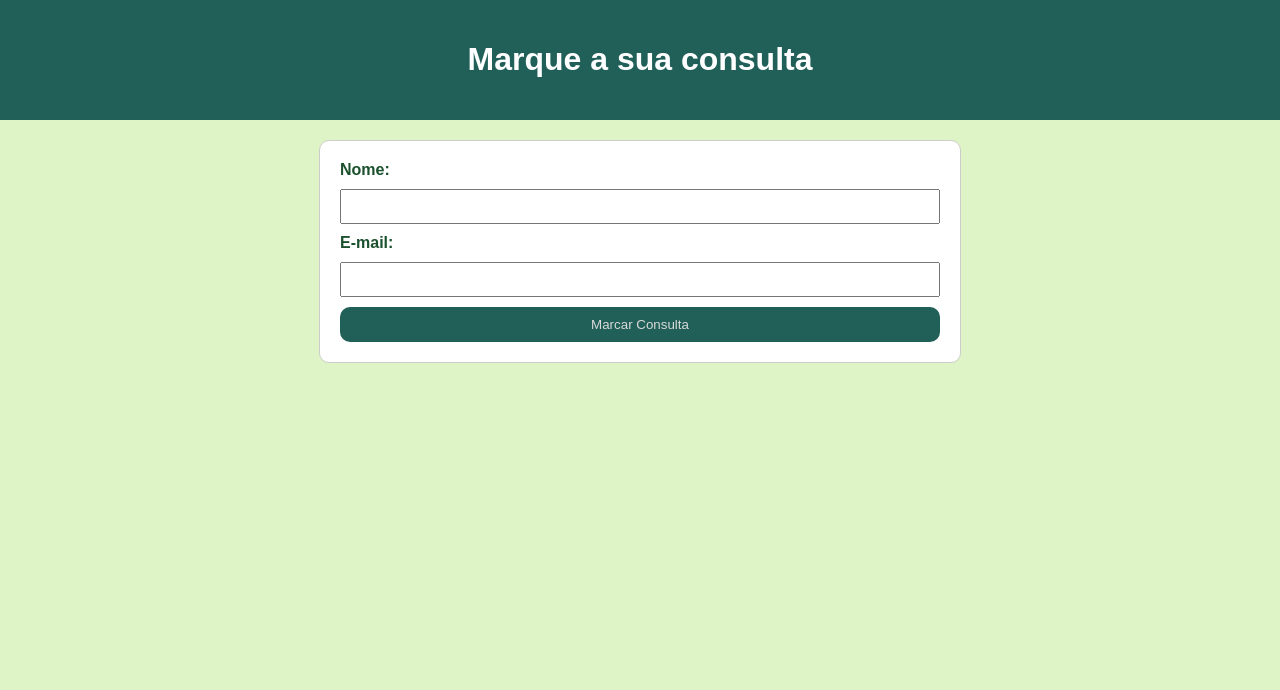
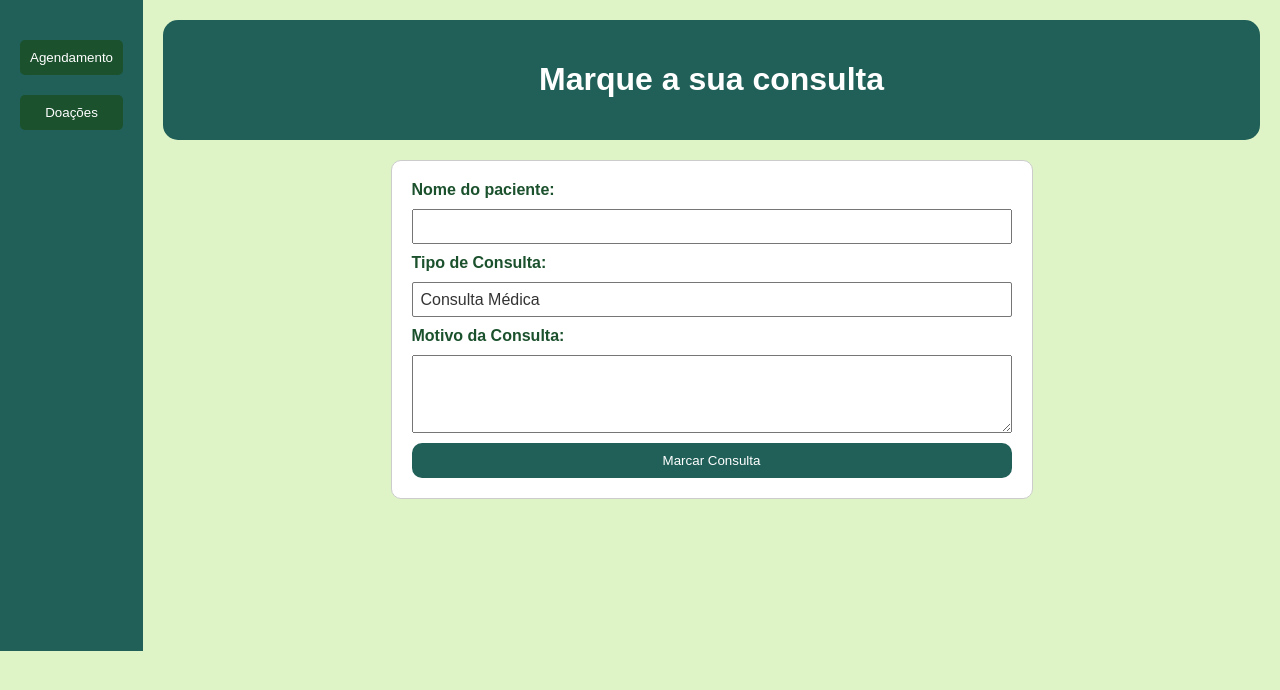
Before and after one commit to pnn99/ti-HealthCare, a website: page TI/front-end/consulta.html in a window 1280 px wide. Drawn offline with Linux system fonts and the light colour scheme.

Commit message:
Alteração da página de consulta. Criação do dashboard área do cliente.

```diff
--- a/TI/front-end/consulta.html
+++ b/TI/front-end/consulta.html
@@ -8,19 +8,45 @@
     <title>Consultas Online</title>
 </head>
 <body>
+    <div class="sidebar">
+        <button class="sidebar-button" onclick="showContent('agendamento')"> <i class="bi bi-calendar-check"></i> Agendamento</button>
+        <button class="sidebar-button" onclick="showContent('doacoes')"> <i class="bi bi-currency-dollar"></i> Doações</button>
+    </div>
+    <main>
         <header>
             <h1>Marque a sua consulta</h1>
         </header>
-    <section class="main-content">
+        <section id="agendamento" class="main-content active">
             <form action="#" method="post">
-            <label for="name">Nome:</label>
+                <label for="name">Nome do paciente:</label>
                 <input type="text" id="name" name="name" required>
-
-            <label for="email">E-mail:</label>
-            <input type="email" id="email" name="email" required>
-
+                <label for="appointmentType">Tipo de Consulta:</label>
+                <select id="appointmentType" name="appointmentType">
+                    <option value="medical">Consulta Médica</option>
+                    <option value="dental">Consulta Odontológica</option>
+                    <option value="psychological">Consulta Psicológica</option>
+                </select>
+                <label for="reason">Motivo da Consulta:</label>
+                <textarea id="reason" name="reason" rows="4" required></textarea>
                 <button type="submit" onclick="marcaConsulta()">Marcar Consulta</button>
             </form>
         </section>
+        <section id="doacoes" class="main-content">
+            <p>Chave pix: (31)99831-2081</p>
+        </section>
+    </main>
+    <script>
+        function showContent(contentId) {
+            // Oculta todos os conteúdos
+            var contents = document.querySelectorAll('.main-content');
+            contents.forEach(function (content) {
+                content.classList.remove('active');
+            });
+
+            // Exibe apenas o conteúdo clicado
+            var activeContent = document.getElementById(contentId);
+            activeContent.classList.add('active');
+        }
+    </script>
 </body>
 </html>
--- a/TI/front-end/estilos/styleConsulta.css
+++ b/TI/front-end/estilos/styleConsulta.css
@@ -1,4 +1,5 @@
 body {
+  display: flex;
   background-color: #DEF4C6;
   font-family: 'Arial', sans-serif;
   margin: 0;
@@ -6,9 +7,38 @@ body {
   box-sizing: border-box;
 }
 
+.sidebar {
+  background-color: #206058;
+  color: #fff;
+  padding: 20px;
+  text-align: center;
+}
+
+.sidebar-button {
+  display: block;
+  width: 100%;
+  padding: 10px;
+  margin-top: 20px;
+  background-color: #1B512D;
+  color: #fff;
+  border: none;
+  cursor: pointer;
+  border-radius: 5px;
+}
+
+.sidebar-button:hover {
+  background-color: #73E2A7;
+}
+
+main {
+  flex: 1;
+  padding: 20px;
+}
+
 header {
   background-color: #206058;
   color: #fff;
+  border-radius: 15px;
   text-align: center;
   padding: 20px;
 }
@@ -21,6 +51,16 @@ header {
   padding: 20px;
   border: 1px solid #ccc;
   border-radius: 10px;
+  opacity: 0;
+  transition: opacity 0.3s ease-in-out;
+}
+
+.main-content.active {
+  opacity: 1;
+}
+
+p {
+  text-align: justify;
 }
 
 form {
@@ -40,7 +80,7 @@ textarea {
 }
 
 button {
-  color: #D9D9D9;
+  color: white;
   background-color: #206058;
   padding: 10px;
   border: none;
@@ -62,3 +102,19 @@ footer {
   bottom: 0;
   width: 100%;
 }
+
+select {
+  appearance: none;
+  -webkit-appearance: none;
+  -moz-appearance: none;
+  background-color: #fff;
+  padding: 8px;
+  font-size: 16px;
+  color: #333;
+  border-radius: 2px;
+}
+
+select:focus {
+  border-color: #2196F3;
+  box-shadow: 0 0 5px rgba(33, 150, 243, 0.7);
+}
```
Lines whose indentation alone changed are shown as unchanged.
